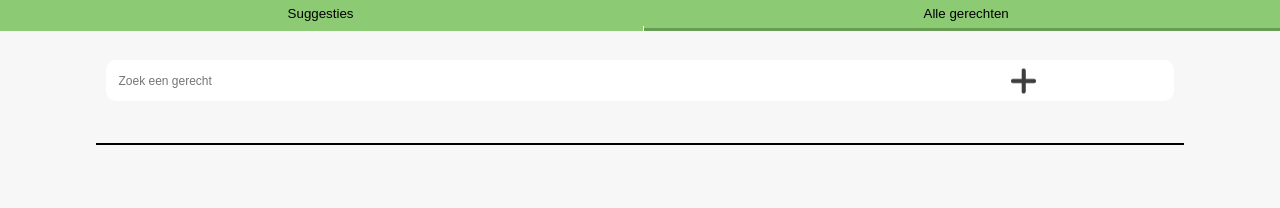
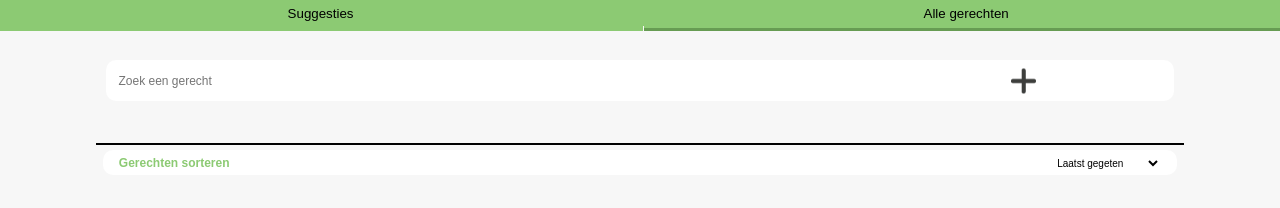
Before and after one commit to TimVerkleij/DinnerTable, a website: page app/src/main/assets/index.html in a window 1280 px wide. Both pictures are taken after a click on the button "Alle gerechten". Drawn offline with nearby package versions, Linux system fonts and the light colour scheme; no server answers.

Commit message:
Add sorting UI

```diff
--- a/app/src/main/assets/index.html
+++ b/app/src/main/assets/index.html
@@ -30,6 +30,27 @@
                     <input type="text" id="searchField" class="searchBar" placeholder="Zoek een gerecht">
                     <img src="images/plusBtn.png" alt="plus knop" class="addFoodBtn" id="addFoodBtn" onclick="addFood()">
                 </div>
+            </div>
+            <div id="sortingDiv" class="row sortingDiv">
+                <table>
+                    <tr>
+                        <td>
+                            <h5 class="sortTitle">Gerechten sorteren</h5>
+                        </td>
+                        <td>
+                            <select name="sortBy" id="sortBy" class="sorting" onchange="getDatabase()">
+                                <option value="alfabetisch">Alfabetisch</option>
+                                <option value="laatst gegeten" selected>Laatst gegeten</option>
+                                <option value="langst niet gegeten">Langst niet gegeten</option>
+                                <option value="meest gezond">Meest gezond</option>
+                                <option value="minst gezond">Minst gezond</option>
+                                <option value="meest lekker">Meest lekker</option>
+                                <option value="minst lekker">Minst lekker</option>
+                            </select>
+                        </td>
+                    </tr>
+                </table>
+
             </div>
             <div class="tableDiv">
                 <!-- <table class="gerechtenLijst"></table> -->
@@ -199,12 +220,11 @@
         //Get a reference to the firestore service
         var db = firebase.firestore()
 
-        if(typeof Android != 'undefined'){
+        if (typeof Android != 'undefined') {
             var userID = Android.getUserID()
-        } else{
+        } else {
             var userID = "Ai1ogLVEz1sQuFxpkWYd"
         }
-
     </script>
     <!--!! end of firebase stuff  -->
 </body>
--- a/app/src/main/assets/scripts/main.js
+++ b/app/src/main/assets/scripts/main.js
@@ -5,6 +5,11 @@ var searchField = document.getElementById("searchField");
 //TODO: Ik moet deze javascript file nog opschonen omdat firebase echt super kut doet.
 
 var waarden
+
+getDatabase()
+
+function getDatabase() {
+
 
     db.collection("gebruikers").doc(userID)
         .onSnapshot(function(doc) {
@@ -14,6 +19,8 @@ db.collection("gebruikers").doc(userID)
             var searchField = document.getElementById("searchField");
             searchField.addEventListener('input', showFood);
 
+            var sortingInput = document.getElementById("sortBy")
+
             for (const gerechtnaam in waarden) {
                 const gerecht = waarden[gerechtnaam];
                 var datumArray = []
@@ -21,16 +28,16 @@ db.collection("gebruikers").doc(userID)
                 datumArray.sort().reverse()
                     // var formattedDatumArray = []
                     // datumArray.forEach(convertDates)
-            if(!gerecht.tasty){
+                if (!gerecht.tasty) {
                     gerecht.tasty = ""
                 }
-            if(!gerecht.healthy){
+                if (!gerecht.healthy) {
                     gerecht.healthy = ""
                 }
-            if(!gerecht.notitie){
+                if (!gerecht.notitie) {
                     gerecht.notitie = ""
                 }
-            if(!gerecht.keuken){
+                if (!gerecht.keuken) {
                     gerecht.keuken = ""
                 }
                 lijst.push({ "Gerecht": gerecht.naam, "datum": datumArray[0], "Notitie": gerecht.notitie, "Keuken": gerecht.keuken, "Healthy": gerecht.healthy, "Tasty": gerecht.tasty })
@@ -60,6 +67,8 @@ db.collection("gebruikers").doc(userID)
                     return 0;
                 }
             }
+
+            console.log(sortingInput.value)
 
             lijst.sort(sortByProperty("datum")).reverse()
 
@@ -215,6 +224,7 @@ db.collection("gebruikers").doc(userID)
                 }
             }
         });
+}
 
 
 searchField.addEventListener("keyup", function(event) {
--- a/app/src/main/assets/stylesheets/alleGerechten.css
+++ b/app/src/main/assets/stylesheets/alleGerechten.css
@@ -233,3 +233,26 @@
     background-color: white;
     -webkit-appearance: none;
 }
+
+.sortingDiv{
+    margin: 5px;
+    margin-left: auto;
+    margin-right: auto;
+    height: 25px;
+    width: 85%;
+}
+
+.sortTitle{
+    color: #8CCA73;
+    margin: 5px;
+    padding: 0;
+    font-size: 12px;
+}
+
+.sorting{
+    float: right;
+    border: none;
+    margin: 5px;
+    background-color: white;
+    font-size: 10px;
+}
```
Lines whose indentation alone changed are shown as unchanged.
